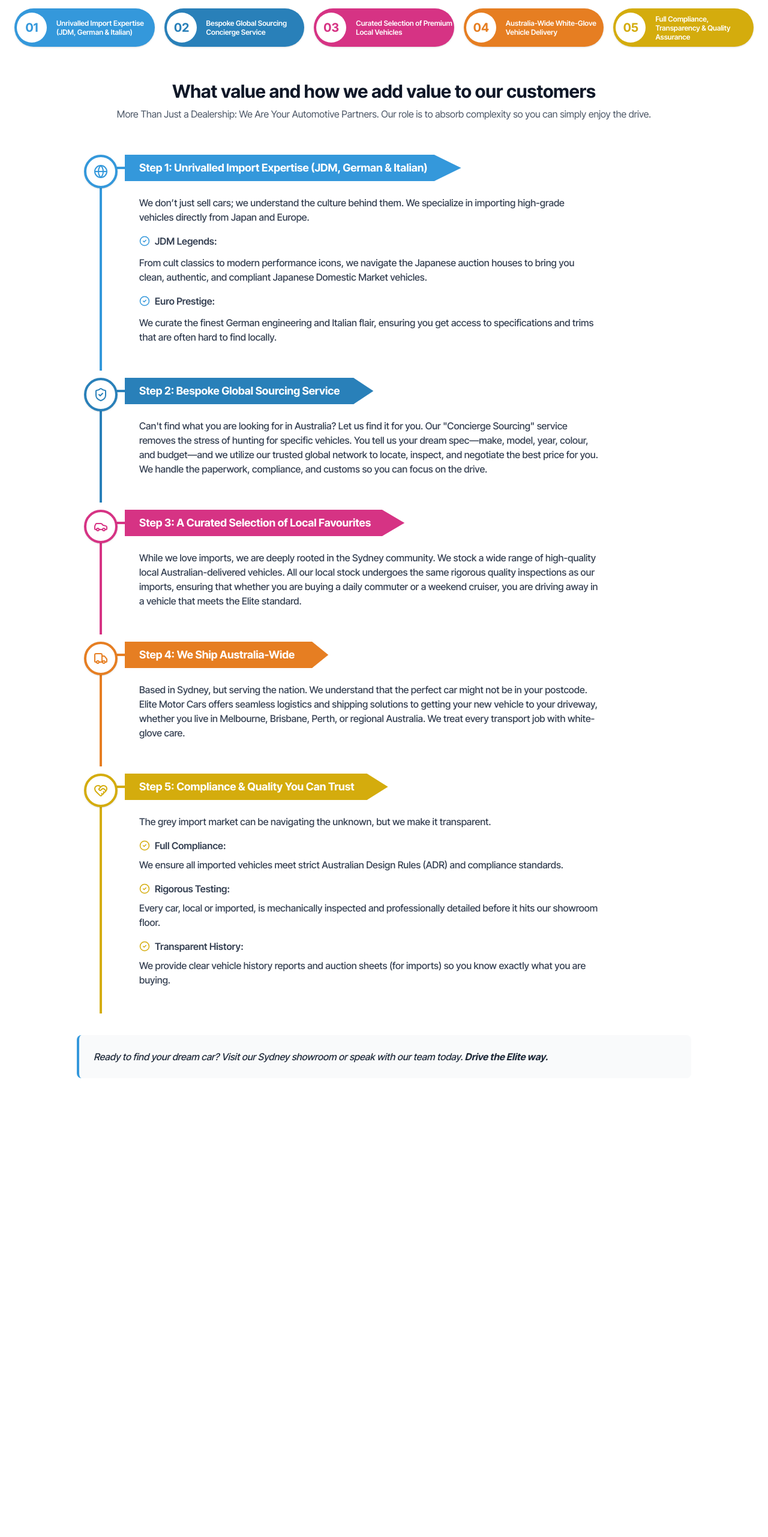
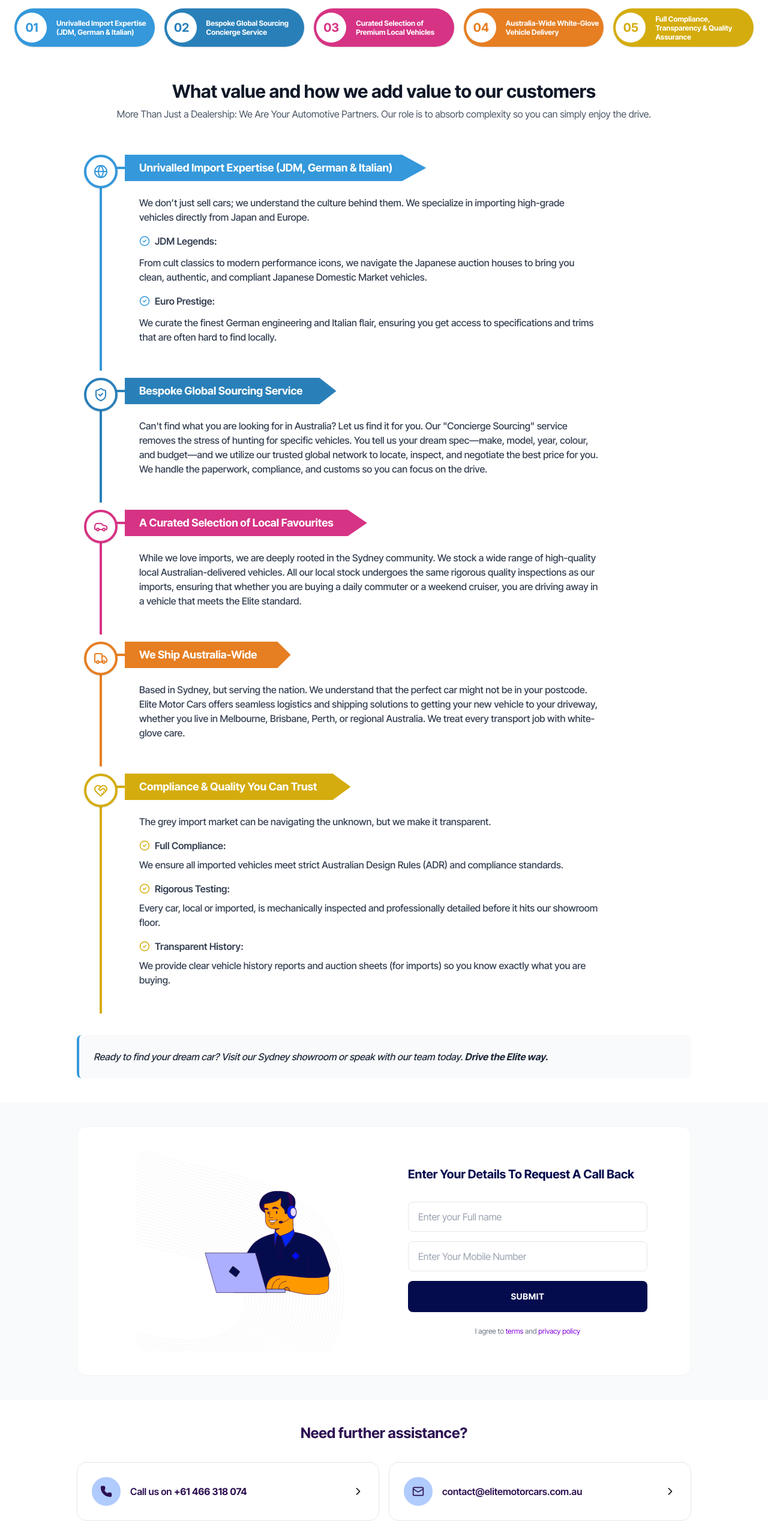
Before and after one commit to 404annas/Car-Detailing, a Next.js app: page /choose-us in a window 1280 px wide. Shown: the part 234-2797 px from the top of the page at 60% size. Before the commit the page ends 2072 px from the top, so only its background shows below. Built offline with nearby package versions, Linux system fonts and the light colour scheme.

Commit message:
Sections cleaned

```diff
--- a/src/app/Home/Home.tsx
+++ b/src/app/Home/Home.tsx
@@ -55,16 +55,16 @@
       </div> */}
       <Benifits />
       <SellCar />
-      <Process />
       {/* <div id="how-it-works">
         <Steps />
-      </div> */}
+        </div> */}
       {/* <div id="faqs">
         <Faqs />
-      </div> */}
+        </div> */}
       <div id="testimonials">
         <Testimonials2 />
       </div>
+        <Process />
       {/* <div id="contact">
         <Contact />
       </div> */}
--- a/src/app/choose-us/page.tsx
+++ b/src/app/choose-us/page.tsx
@@ -61,7 +61,7 @@
                             </div>
 
                             {/* Step Text */}
-                            <div className="px-3 pr-0 text-white text-xs font-semibold leading-tight">
+                            <div className="px-3 pr-0 text-white text-xs font-bold leading-tight">
                                 {step.text}
                             </div>
                         </div>
--- a/src/app/layout.tsx
+++ b/src/app/layout.tsx
@@ -3,6 +3,8 @@
 import "./globals.css";
 import { Toaster } from 'sonner';
 import Navbar2 from '@/components/Navbar2';
+import Process from "@/components/Process";
+import Assistance from "@/components/Assistance";
 
 const poppins = Poppins({
   subsets: ["latin"],
@@ -43,6 +45,8 @@
       >
         <Navbar2 />
         {children}
+        <Process />
+        <Assistance />
         <Toaster
           position="bottom-right"
           richColors={true}
--- a/src/components/Assistance.tsx
+++ b/src/components/Assistance.tsx
@@ -17,7 +17,7 @@
                 {/* Call Us Card */}
                 <div className="flex-1 flex items-center p-4 sm:p-6 border border-gray-200 rounded-2xl cursor-pointer">
                     {/* Circular Icon Background (Pinkish) */}
-                    <div className="w-12 h-12 rounded-full bg-[#b0cbfd] flex items-center justify-center mr-4">
+                    <div className="w-14 h-12 rounded-full bg-[#b0cbfd] flex items-center justify-center mr-4">
                         <Phone size={20} className="text-[#2d1052] fill-[#2d1052]" />
                     </div>
                     <div className='flex justify-between items-center w-full'>
--- a/src/components/BuySteps.tsx
+++ b/src/components/BuySteps.tsx
@@ -151,7 +151,7 @@
                                             WebkitClipPath: 'polygon(0% 0%, 92% 0%, 100% 50%, 92% 100%, 0% 100%)'
                                         }}
                                     >
-                                        Step {step.id}: {step.title}
+                                        {step.title}
                                     </div>
                                 </div>
 
--- a/src/components/SixSteps.tsx
+++ b/src/components/SixSteps.tsx
@@ -2,6 +2,7 @@
 import React from "react";
 import Image from "next/image";
 import sixBgImg from "@/assets/sixBg.jpg";
+import Link from "next/link";
 
 const SixSteps = () => {
     const steps = [
@@ -14,7 +15,7 @@
     ];
 
     return (
-        <section className="relative w-full py-10 md:py-20 overflow-hidden">
+        <section className="relative w-full py-10 md:pt-20 pb-14 overflow-hidden">
             {/* Background Image with Overlay */}
             <div className="absolute inset-0 z-0">
                 <Image
@@ -62,7 +63,13 @@
                         </div>
                     ))}
                 </div>
+                <Link href={"how-we-deliver"} className="flex items-center justify-center mt-16">
+                    <button className="bg-gradient-to-r from-[#3b82f6] to-[#1a4fc2] text-white font-semibold tracking-wide px-8 py-3 rounded-full shadow-sm hover:shadow-md transition-all duration-300 transform hover:-translate-y-1 active:scale-95 cursor-pointer">
+                        How We Deliver
+                    </button>
+                </Link>
             </div>
+
         </section>
     );
 };
```
